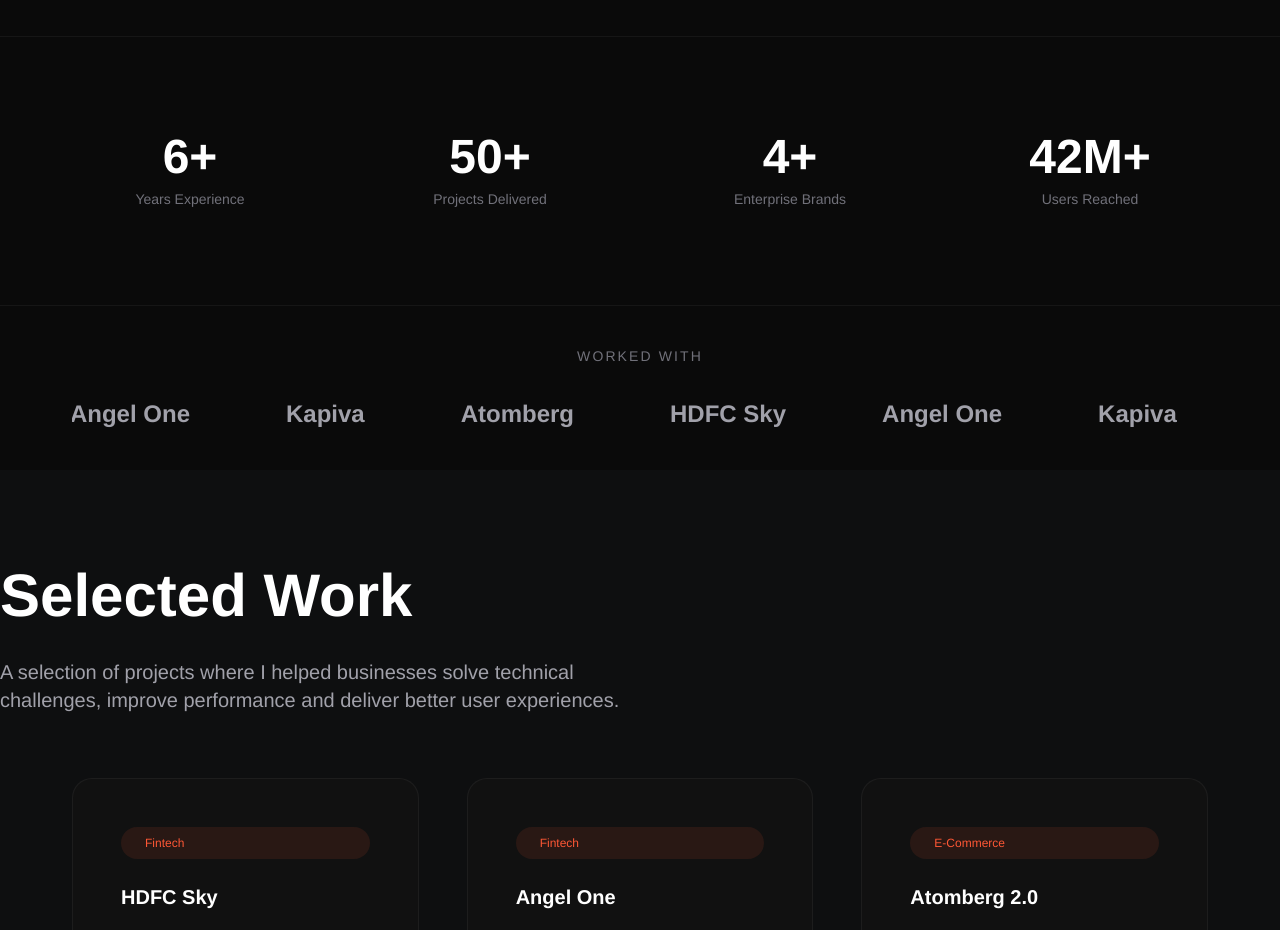
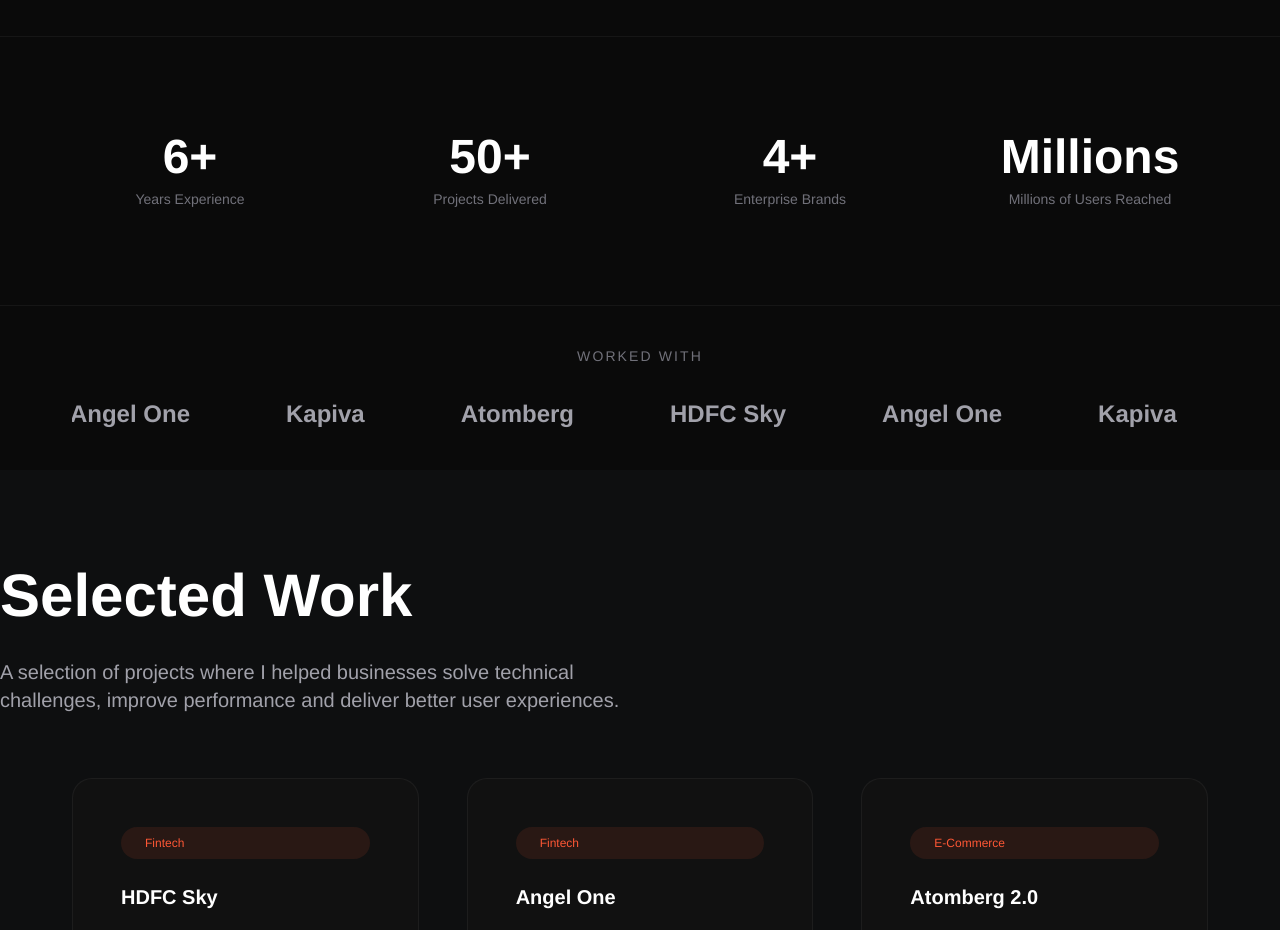
Before and after one commit to milindex/milinds.dev, a Next.js app: page / in a window 1280 px wide. Shown: the part 1060-1990 px from the top of the page. Built offline with nearby package versions, Linux system fonts and the light colour scheme; a web font is replaced by a local one.

Commit message:
fix: correct broken /timeline link to /experience and align TrustBar metric with content strategy

```diff
--- a/src/components/sections/ExperienceTimeline.tsx
+++ b/src/components/sections/ExperienceTimeline.tsx
@@ -70,7 +70,7 @@
         </div>
         <div className="mt-8 text-center">
           <Link
-            href="/timeline"
+            href="/experience"
             className="inline-flex items-center gap-1 text-sm font-medium text-brand-primary hover:underline"
           >
             View Full Timeline
--- a/src/components/sections/TrustBar.tsx
+++ b/src/components/sections/TrustBar.tsx
@@ -11,7 +11,7 @@
   { value: 6, suffix: '+', label: 'Years Experience' },
   { value: 50, suffix: '+', label: 'Projects Delivered' },
   { value: 4, suffix: '+', label: 'Enterprise Brands' },
-  { value: 42, suffix: 'M+', label: 'Users Reached' },
+  { value: 0, suffix: '', label: 'Millions of Users Reached', text: 'Millions' },
 ];
 
 function TrustBar() {
@@ -56,8 +56,14 @@
           {METRICS.map((metric) => (
             <div key={metric.label} className="text-center">
               <span className="block text-4xl font-bold text-text-primary md:text-5xl">
-                <span data-count={metric.value}>0</span>
-                {metric.suffix}
+                {metric.text ? (
+                  metric.text
+                ) : (
+                  <>
+                    <span data-count={metric.value}>0</span>
+                    {metric.suffix}
+                  </>
+                )}
               </span>
               <span className="mt-1 block text-sm text-text-muted">
                 {metric.label}
```
